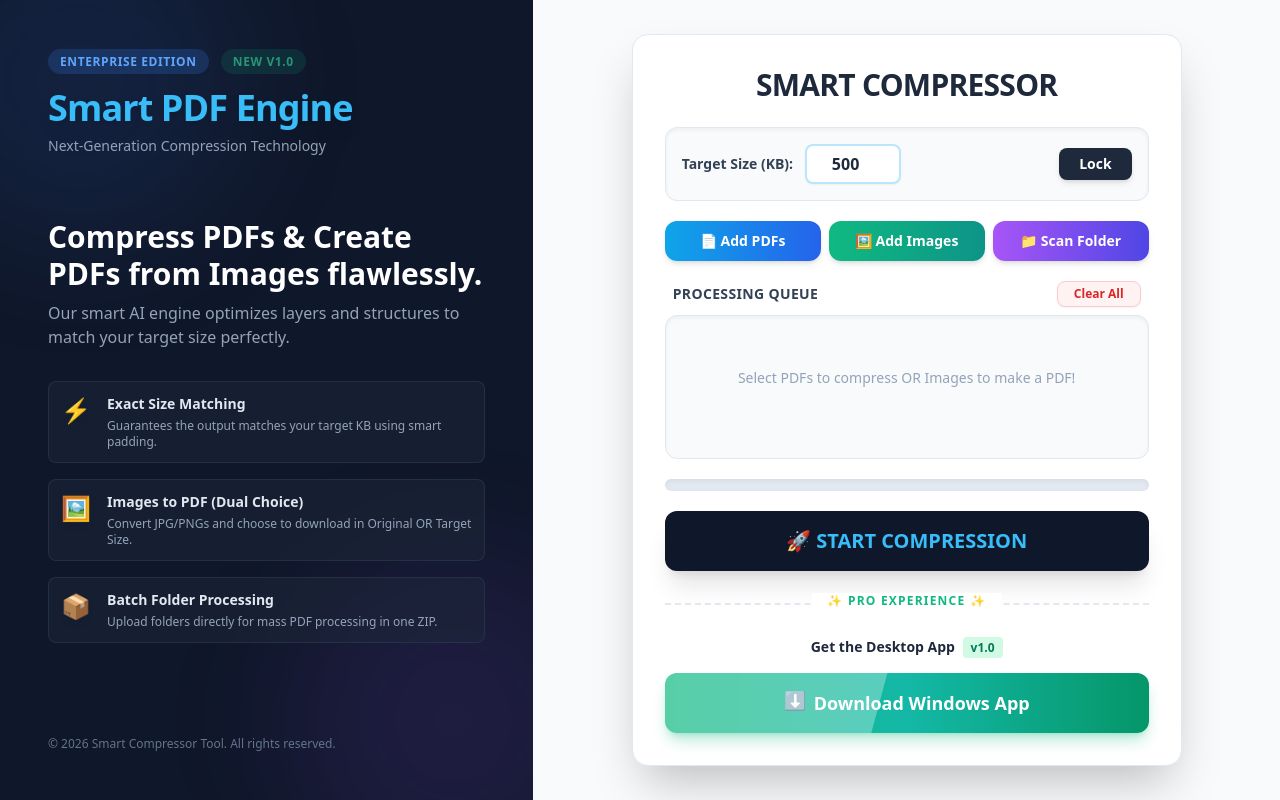
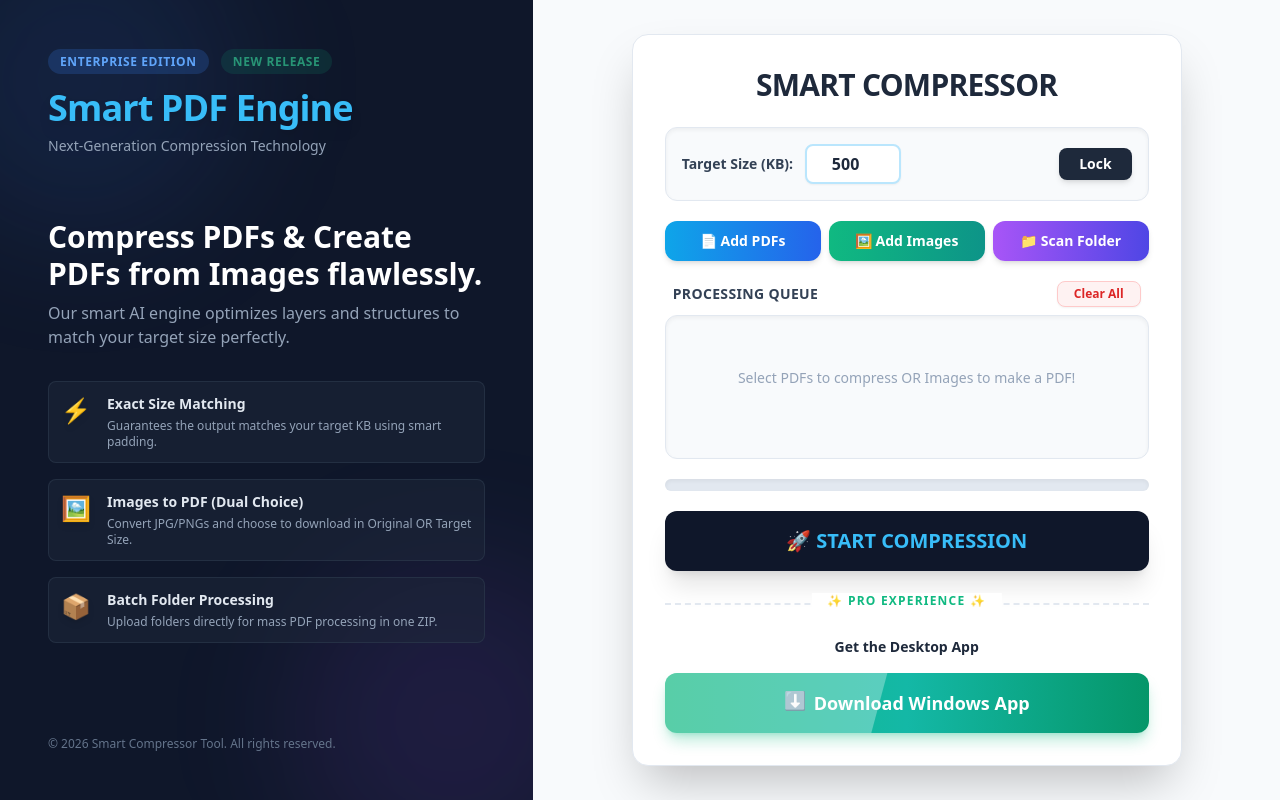
Before and after one commit to prafullt1506-cell/smart-pdf-web, a Flask app: page /compress_page in a window 1280 px wide. Run offline with Flask 3, Linux system fonts and the light colour scheme; some libraries are stand-ins or nearby versions.

Commit message:
Update compress.html

```diff
--- a/templates/compress.html
+++ b/templates/compress.html
@@ -26,7 +26,7 @@
 
         <div class="relative z-10">
             <span class="bg-blue-500/20 text-blue-400 text-xs font-bold px-3 py-1 rounded-full uppercase tracking-wider">Enterprise Edition</span>
-            <span class="ml-2 bg-emerald-500/20 text-emerald-400 text-xs font-bold px-3 py-1 rounded-full uppercase tracking-wider animate-pulse">New v1.0</span>
+            <span class="ml-2 bg-emerald-500/20 text-emerald-400 text-xs font-bold px-3 py-1 rounded-full uppercase tracking-wider animate-pulse">New Release</span>
             <h2 class="text-4xl font-black tracking-tight mt-4 text-sky-400 drop-shadow-lg">Smart PDF Engine</h2>
             <p class="text-slate-400 text-sm mt-2">Next-Generation Compression Technology</p>
         </div>
@@ -109,7 +109,9 @@
 
             <div class="mt-8 pt-6 border-t-2 border-dashed border-slate-200 relative">
                 <div class="absolute -top-3 left-1/2 transform -translate-x-1/2 bg-white px-4 text-xs font-black text-emerald-500 uppercase tracking-widest">✨ Pro Experience ✨</div>
-                <h3 class="text-sm font-bold text-slate-800 text-center mb-4 mt-2">Get the Desktop App <span class="bg-emerald-100 text-emerald-700 px-2 py-0.5 rounded text-xs ml-1">v1.0</span></h3>
+
+                <!-- इथे बदल केला आहे -->
+                <h3 class="text-sm font-bold text-slate-800 text-center mb-4 mt-2">Get the Desktop App</h3>
 
                 <div class="text-center">
                     <div class="relative overflow-hidden rounded-xl group cursor-pointer shadow-lg shadow-emerald-500/30">
```
